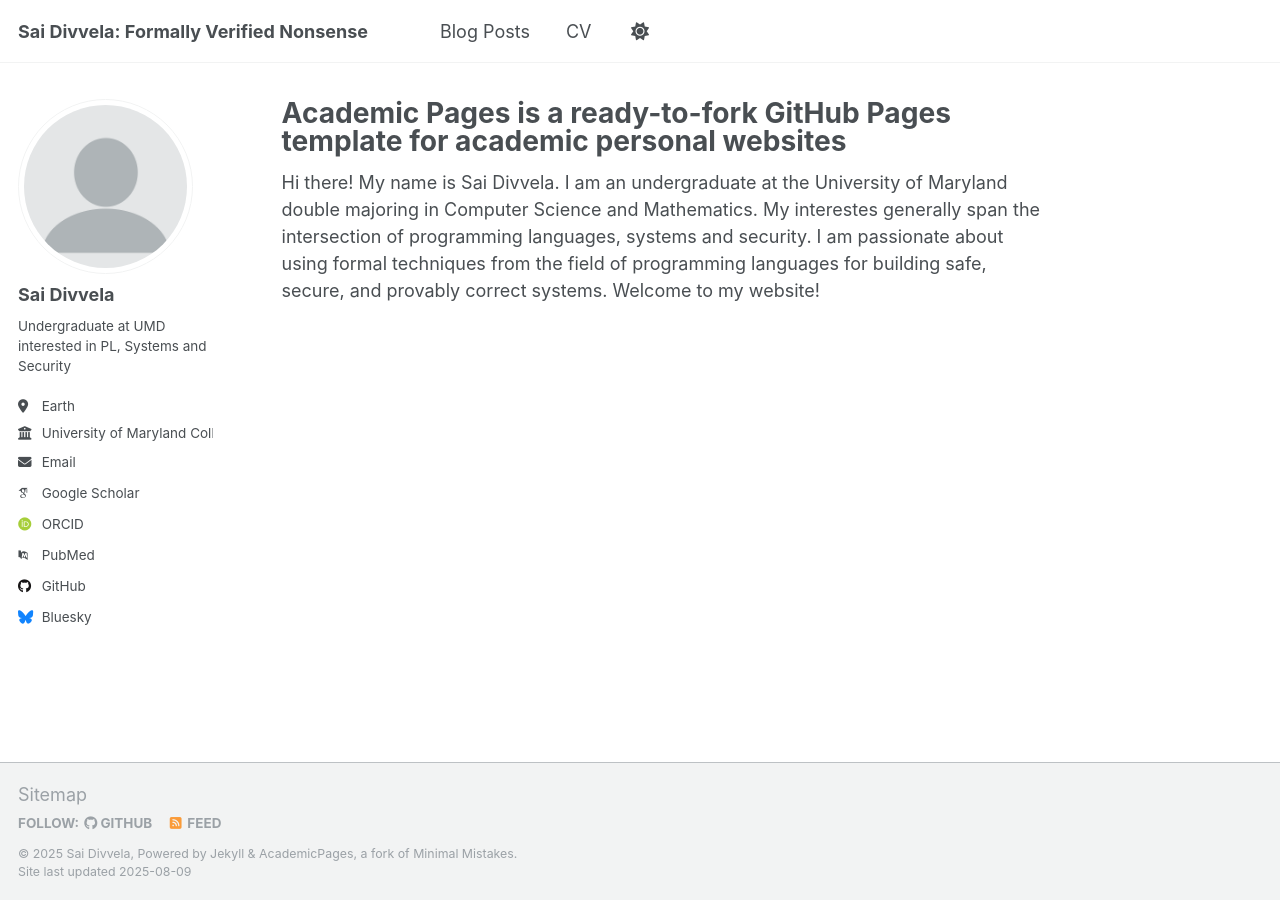
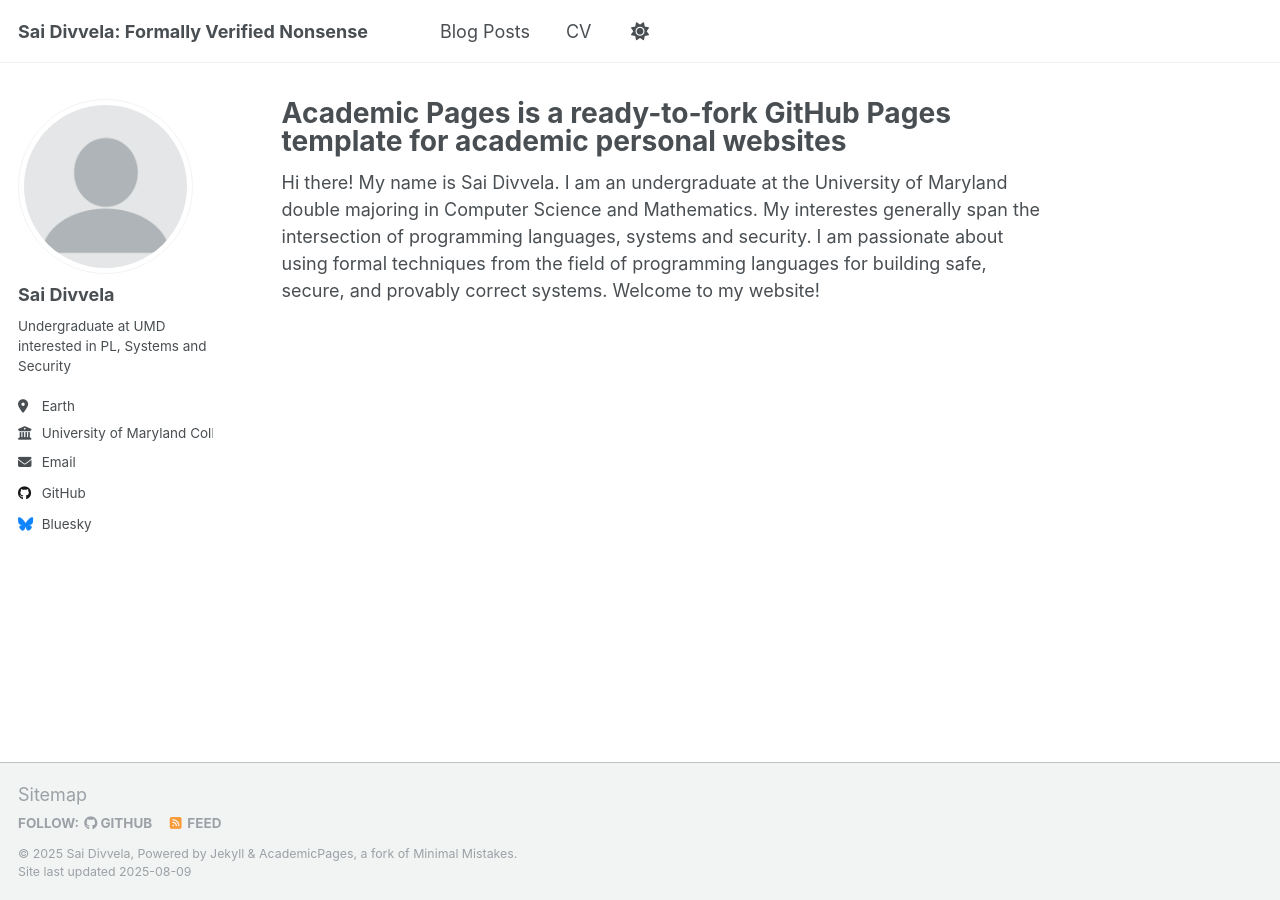
Before and after one commit to TheDeveloper101/thedeveloper101.github.io, a Jekyll site: the page built from _pages/about.md, in a window 1280 px wide. Built offline with Jekyll 4.4.1, drawn with Linux system fonts in a browser that asks for light colours; some web fonts are replaced; a script that is not in the unit is left out; part of the change alters nothing that is shown.

Commit message:
Update _config.yml

```diff
--- a/_config.yml
+++ b/_config.yml
@@ -12,7 +12,7 @@ site_theme               : "default"
 title                    : "Sai Divvela: Formally Verified Nonsense"
 title_separator          : "-"
 name                     : &name "Sai Divvela"
-description              : &description "Undergraduate student at University of Maryland College Park. Double majoring in Computer Science and Mathematics. Interested in programming language theory, and it's applications."
+description              : &description "My online website + (hopefully) a blog"
 url                      : https://thedeveloper101.github.io # the base hostname & protocol for your site e.g. "https://[your GitHub username].github.io" or if you already have some other page hosted on Github then use "https://[your GitHub username].github.io/[Your Repo Name]"
 baseurl                  : "" # the subpath of your site, e.g. "/blog"
 repository               : "thedeveloper101/thedeveloper101.github.io"
@@ -34,11 +34,11 @@ author:
   # Academic websites
   academia         : # URL
   arxiv            : # URL - Update with the correct link to your profile
-  googlescholar    : "https://scholar.google.com/citations?user=PS_CX0AAAAAJ"
+  googlescholar    :
   impactstory      : # URL
-  orcid            : "http://orcid.org/yourorcidurl"
+  orcid            :
   semantic         : # URL
-  pubmed           : "https://www.ncbi.nlm.nih.gov/pubmed/?term=john+snow"
+  pubmed           :
   researchgate     : # URL
   scopus           : # URL
 
```
